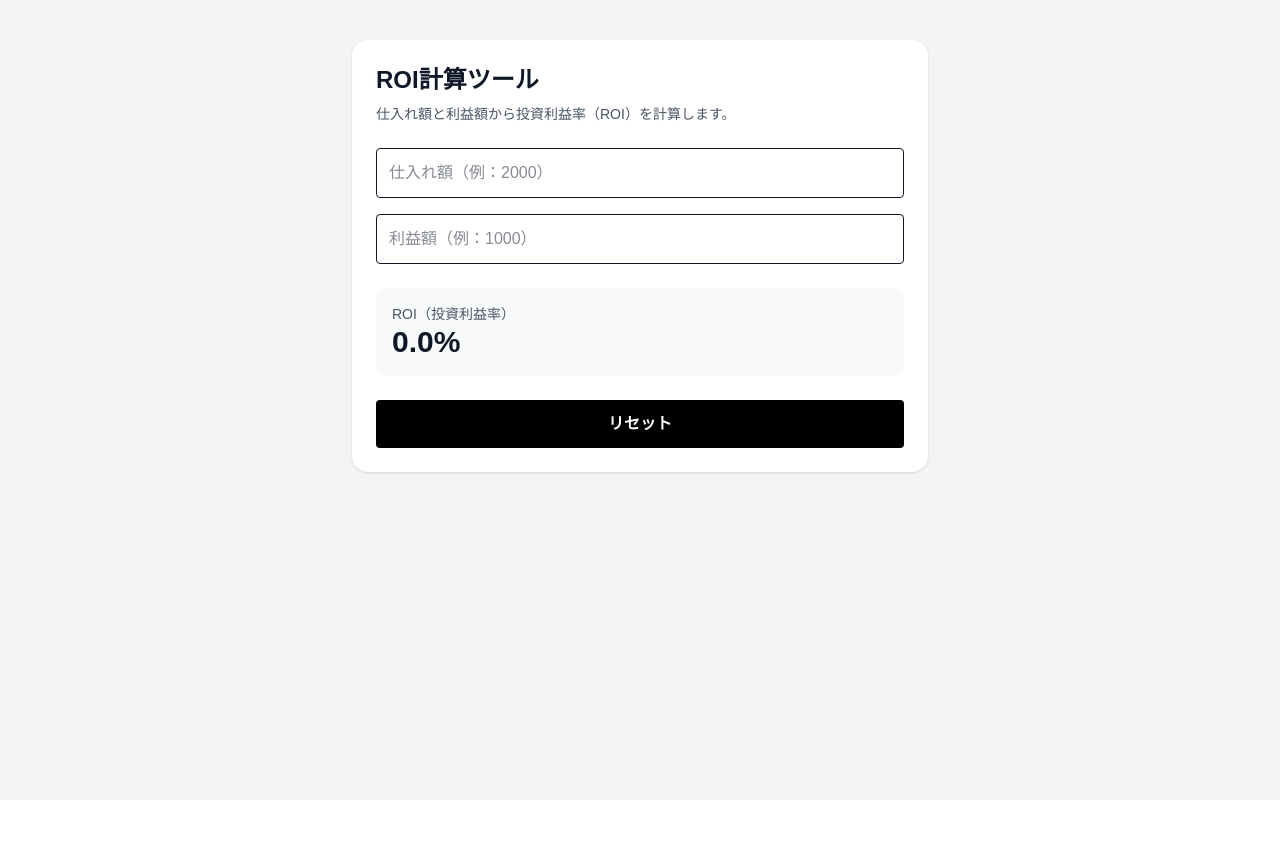
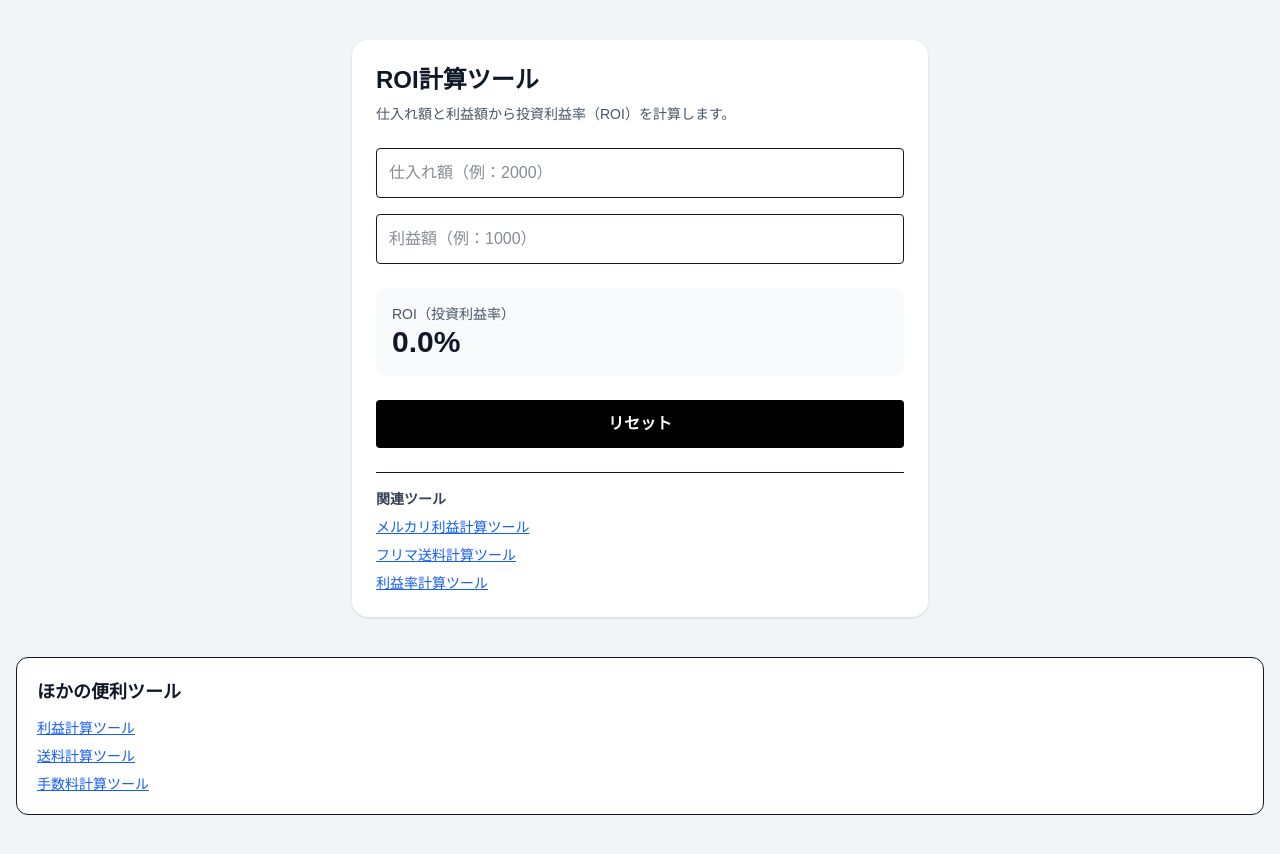
Before and after one commit to antfarm-lab/roi-calc, a Next.js app: page / in a window 1280 px wide. Before the commit the page ends 800 px from the top, so only its background shows below. Built offline with nearby package versions, Linux system fonts and the light colour scheme.

Commit message:
add internal links

```diff
--- a/app/page.tsx
+++ b/app/page.tsx
@@ -57,7 +57,43 @@
         >
           リセット
         </button>
+                <div className="mt-6 border-t pt-4">
+          <p className="mb-2 text-sm font-bold text-gray-700">
+            関連ツール
+          </p>
+          <ul className="space-y-2 text-sm text-blue-600 underline">
+            <li>
+              <a href="https://calc-tools.vercel.app/">
+                メルカリ利益計算ツール
+              </a>
+            </li>
+            <li>
+              <a href="https://shipping-calc.vercel.app/">
+                フリマ送料計算ツール
+              </a>
+            </li>
+            <li>
+              <a href="https://profit-rate-calc.vercel.app/">
+                利益率計算ツール
+              </a>
+            </li>
+          </ul>
+        </div>
       </div>
+      <section className="mt-10 rounded-xl border bg-white p-5">
+  <h2 className="mb-3 text-lg font-bold">ほかの便利ツール</h2>
+  <div className="grid gap-2 text-sm">
+    <a className="text-blue-600 underline" href="https://calc-tools-mauve.vercel.app/">
+      利益計算ツール
+    </a>
+    <a className="text-blue-600 underline" href="https://shipping-calc-olive.vercel.app/">
+      送料計算ツール
+    </a>
+    <a className="text-blue-600 underline" href="https://fee-calc-seven.vercel.app/">
+      手数料計算ツール
+    </a>
+  </div>
+</section>
     </main>
   );
 }
```
